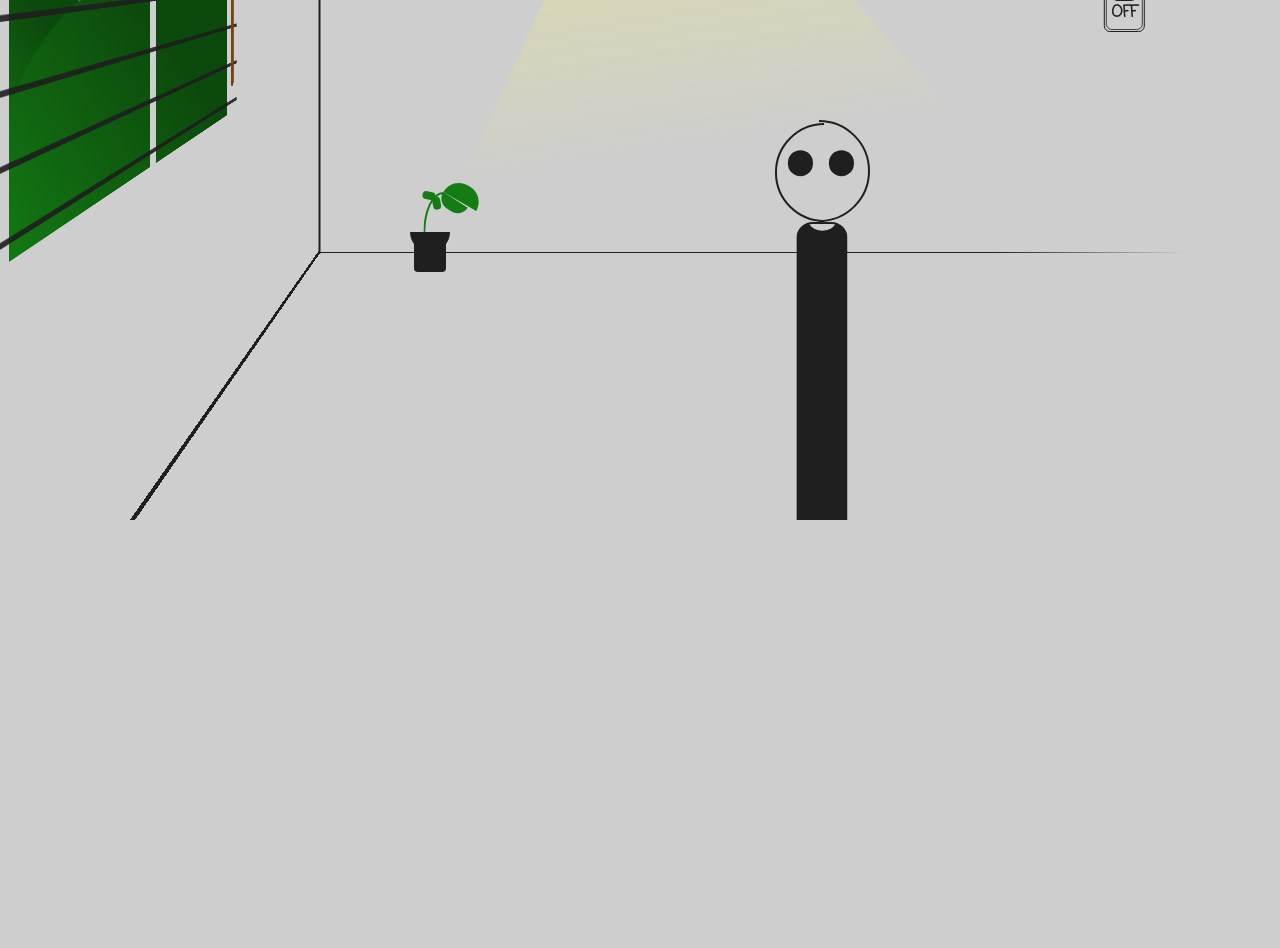
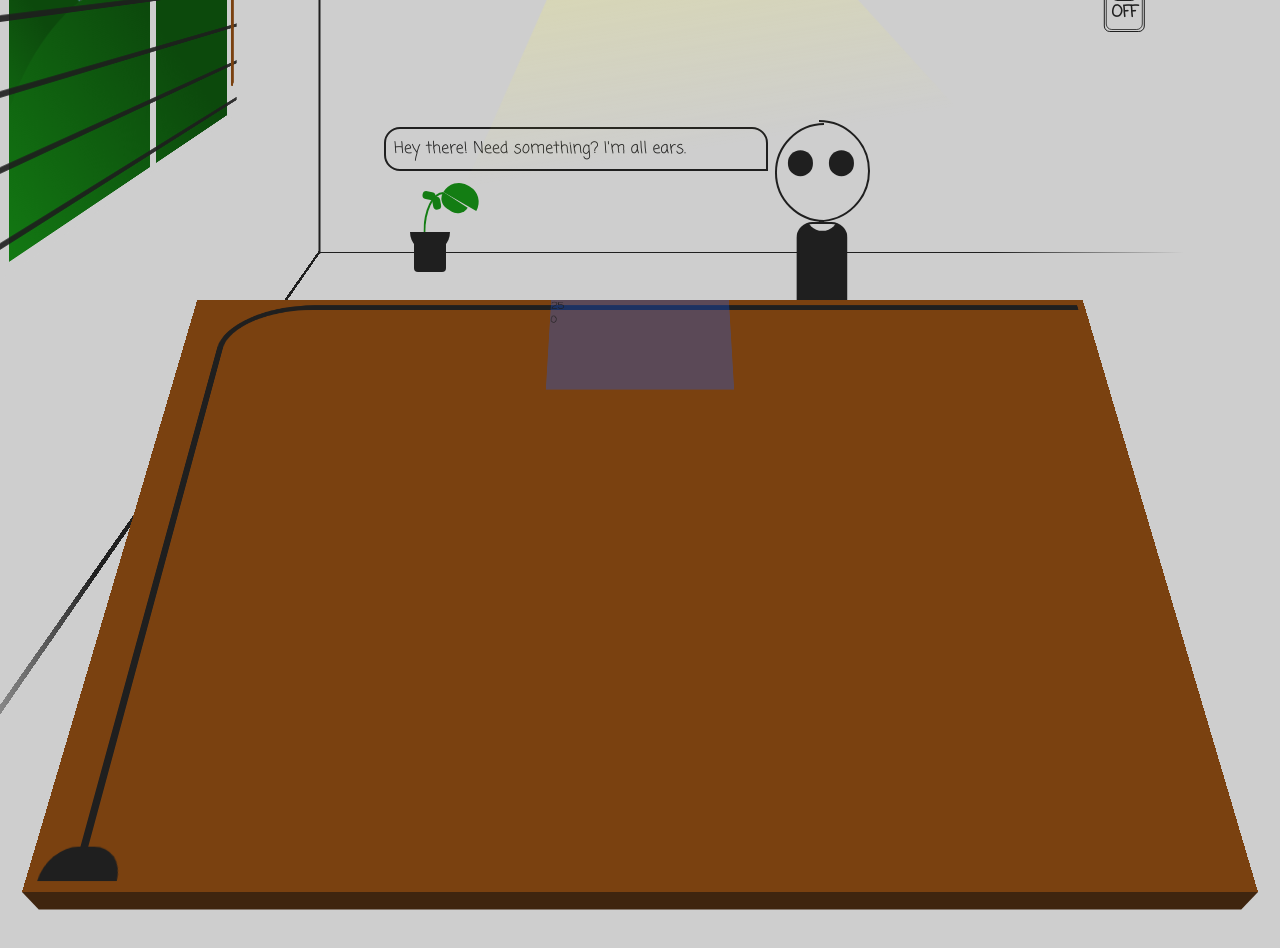
Before and after one commit to TohidEq/TohidEq, a Next.js app: page / in a window 1280 px wide. Shown: the part 280-1228 px from the top of the page. Before the commit the page ends 800 px from the top, so only its background shows below. Built offline with nearby package versions, Linux system fonts and the light colour scheme.

Commit message:
Create Desk, Add snap scroll

```diff
--- a/package.json
+++ b/package.json
@@ -9,6 +9,7 @@
     "lint": "eslint"
   },
   "dependencies": {
+    "@alvalens/react-fullpage-snap": "^1.0.2",
     "next": "16.4.2",
     "next-themes": "^0.4.6",
     "react": "19.3.0",
--- a/src/app/globals.css
+++ b/src/app/globals.css
@@ -34,6 +34,8 @@
   --redc:                        #ff3535;
   --only-redc:                   #ff3535;
   --woodenc:                     #7A4110;
+  --only-woodenc:                #7A4110;
+  --only-night-woodenc:          #3f250f;
   --filec:                       #a987ec;
   --paperc:                      #dec5b4;
 
@@ -79,7 +81,9 @@
   --color-only-white:             var(--only-white);
   --color-only-redc:              var(--only-redc);
   --color-only-greenc:            var(--only-greenc);
+  --color-only-woodenc:           var(--only-woodenc);
   --color-only-night-greenc:      var(--only-night-greenc);
+  --color-only-night-woodenc:     var(--only-night-woodenc);
 
   --color-sky-day:                var(--sky-day);
   --color-sky-night:              var(--sky-night);
@@ -110,20 +114,30 @@
   @apply select-none;
 }
 
+html{
+  @apply
+  max-h-[250dvh]
+  overflow-y-hidden
+  ;
+}
 body {
-  @apply
+  @apply m-0
   font-hand
   text-foreground
   bg-background
   overflow-x-hidden
-  overflow-y-hidden
+  max-h-[300vh]
+  ;
+}
+.home__container{
+  @apply
+  overflow-x-hidden
 
-  max-h-[200vh];
+  max-h-[300vh]
+  ;
 }
-
 .home__content{
   @apply
-  relative
   overflow-x-hidden
   ;
 }
@@ -131,9 +145,11 @@ body {
 
 #room{
   @apply
-  relative
-  overflow-x-hidden
-  h-screen;
+  absolute
+
+  h-screen
+  ;
+  /* h-[calc(200vh+300px)] */
 }
 
 
@@ -142,12 +158,11 @@ body {
 /* ---------- ITEMS ----------- */
 
 #wall{
-  @apply -z-50;
 
 }
 
 #clock{
-  @apply -z-40
+  @apply z-10
   absolute
   left-[39%]
   -translate-x-1/2
@@ -172,6 +187,11 @@ body {
   @apply top-1/2 left-3/5;
 }
 
+
+#desk{
+  @apply top-[50%]
+  ;
+}
 
 
 
--- a/src/app/page.tsx
+++ b/src/app/page.tsx
@@ -5,8 +5,34 @@ import Light from '../components/light/light';
 import Plant from '../components/plant/plant';
 import Window from '@/components/window/window';
 import Human from '../components/human/human';
+import Desk from '@/components/desk/desk';
+import { FullPageProvider, FullPageWrapper, Section } from '@alvalens/react-fullpage-snap';
+import { useEffect, useState } from 'react';
 
 export default function Home() {
+
+  const [scrollPercent, setScrollPercent] = useState<number>(0);
+  const deskTop = 50 ; // ? vh
+  useEffect(() => {
+    const handleScroll = () => {
+      const maxScroll = window.innerHeight * (deskTop/1.5/100);
+
+      const percent = Math.min(
+        Math.max((window.scrollY / maxScroll) * 100, 0),
+        100
+      );
+
+      setScrollPercent(percent);
+    };
+
+    window.addEventListener('scroll', handleScroll, { passive: true });
+
+    handleScroll();
+
+    return () => {
+      window.removeEventListener('scroll', handleScroll);
+    };
+  }, []);
 
   return (
     <div className="home" id="home">
@@ -20,10 +46,29 @@ export default function Home() {
 
             <Human />
 
-            {/* <Table /> */}
+            <Desk scrollPercent={scrollPercent} />
 
             <Light />
+
+
           </div>
+          <FullPageProvider
+            scrollingSpeed={1000}
+            anchors={['YourRoom', 'MyFolder', 'More']}
+            menu="#navigation"
+          >
+            <FullPageWrapper>
+              <Section className={`h-[50vh] `}>
+                <span className='invisible hidden'>room</span>
+              </Section>
+              <Section className='h-screen '>
+                <span className='invisible hidden'>desk</span>
+              </Section>
+              <Section className='h-screen bg-black text-white '>
+                <p>Lorem ipsum dolor sit amet consectetur adipisicing elit. Illum cum et, blanditiis rem nam ducimus recusandae inventore voluptatibus est dolores voluptate ad quam atque quaerat modi! Facere eum porro soluta.</p>
+              </Section>
+            </FullPageWrapper>
+          </FullPageProvider>
         </div>
       </main>
     </div>
--- a/src/components/clock/clock.css
+++ b/src/components/clock/clock.css
@@ -14,7 +14,7 @@
 }
 
 .clock__frame {
-  @apply relative aspect-square w-full rounded-full border md:border-2 border-black bg-background ;
+  @apply relative aspect-square w-full rounded-full border md:border-2 border-black bg-transparent;
 }
 
 /* Clock hands */
--- /dev/null
+++ b/src/components/desk/desk.css
@@ -0,0 +1,91 @@
+@reference "../../app/globals.css";
+
+.desk{
+  @apply absolute
+  w-screen h-screen
+  pointer-events-none
+  pb-7;
+
+  perspective: 800px;
+}
+
+.desk__container{
+  @apply w-full h-full
+  bg-only-woodenc
+  perspective-near;
+
+
+  transform-origin: bottom center;
+}
+.desk__container::after{
+  @apply absolute content-[""]
+  top-full
+  left-0
+  bg-only-night-woodenc
+  w-full
+  h-8
+  perspective-midrange;
+  transform: rotateX(-20deg);
+  transform-origin: top center;
+}
+
+.desk__light{
+  @apply absolute
+  top-[10px]
+  left-[10px]
+  w-[calc(100%-20px)]
+  h-[calc(100%-20px)]
+  overflow-hidden
+  pointer-events-none
+  ;
+}
+.desk__light::after{
+  @apply absolute content-[""]
+  bg-black rounded-full
+  left-[2px]
+  top-full
+  -translate-y-1/2
+  w-[10vmin] h-[8vmin]
+  pointer-events-none
+  ;
+}
+.desk__light__lamp{
+  @apply absolute
+  w-[calc(100vw-10vmin-10px)] h-full
+  left-[calc(5vmin-4px)]
+  top-0
+
+  rounded-tl-[10%]
+  border-foreground
+  border-t-8
+  border-l-8
+  pointer-events-none
+  ;
+
+}
+.desk__light__ray{
+  @apply absolute
+  w-[90%] h-[10vmin]
+  top-0 right-0
+  bg-linear-to-b
+  from-night-light/20
+  to-transparent
+  pointer-events-none
+  ;
+}
+
+
+
+
+
+
+
+
+
+
+.desk__content{
+  @apply w-1/5 h-1/5 mx-auto bg-blue-600/30
+  pointer-events-auto ;
+  perspective: 800px;
+  transform-origin: bottom center;
+}
--- /dev/null
+++ b/src/components/desk/desk.tsx
@@ -0,0 +1,49 @@
+
+'use client';
+
+import './desk.css';
+
+
+export default function Desk(props: {scrollPercent:number}) {
+  const { scrollPercent } = props;
+
+  function rotatePercentToDeg(x: number):number{
+    const maxDeg = 25;
+    const y = (maxDeg * x) / 100;
+    return maxDeg-Number(y.toFixed(2));
+  }
+  function paddingPercentToPx(x: number):number{
+    const extraPx = 2;
+    const maxPx= 20;
+    const y = (maxPx* x) / 100;
+    return maxPx-Number(y.toFixed(2)) + extraPx;
+  }
+
+
+  return (
+    <div className="desk" id="desk"
+          style={{
+              paddingTop: `${paddingPercentToPx(scrollPercent)}px`,
+              paddingLeft: `${paddingPercentToPx(scrollPercent)}px`,
+              paddingRight: `${paddingPercentToPx(scrollPercent)}px`,
+            }}>
+      <div className="desk__container"
+        style={{
+          transform: `rotateX(${rotatePercentToDeg(scrollPercent)}deg)`
+        }}
+      >
+        <div className="desk__light">
+          <div className="desk__light__lamp">
+            <div className="desk__light__ray"></div>
+          </div>
+        </div>
+        <div className="desk__content">
+          {rotatePercentToDeg(scrollPercent)}
+          <br />
+          { scrollPercent}
+        </div>
+      </div>
+    </div>
+  );
+
+}
--- a/src/components/human/human.tsx
+++ b/src/components/human/human.tsx
@@ -16,7 +16,7 @@ const MESSAGES_LIST = [
   "Seriously? What exactly are you looking for?",
 ];
 
-const MESSAGE_DELAY = 3000;
+const MESSAGE_DELAY = 6000;
 const FIRST_MESSAGE_DELAY = 500;
 const LIGHT_OFF_DELAY = 30 * 1000;
 const LIGHT_ON_DELAY = 2 * 60 * 1000;
@@ -95,7 +95,7 @@ export default function Human() {
 
   return (
     <div className="human" id="human">
-      <main className="human__countainer">
+      <div className="human__countainer">
         <div className="human__content">
           <div className={`human__message human__message--${messageVisibility} absolute`}>
             {humanMessage}
@@ -117,7 +117,7 @@ export default function Human() {
               </div>
           </div>
         </div>
-      </main>
+      </div>
     </div>
   );
 }
--- a/src/components/wall/wall.css
+++ b/src/components/wall/wall.css
@@ -2,35 +2,33 @@
 
 .wall{
   @apply
-  w-screen
-  h-screen
   relative
-  bg-greenc/0
+  w-[100vw]
+  h-[100vh]
+  bg-transparent
 
   ;
 }
 
 .wall__container{
-
+  @apply w-full h-full
+  bg-transparent;
 }
 
 .wall__content{
-  @apply
-  w-[80vmin]
+  @apply w-[80vmin]
   h-[80vmin]
-
+  bg-transparent
   absolute
   left-[25%]
-  bottom-1/3
-
-  ;
+  bottom-1/3;
 }
 
 .wall__x, .wall__y, .wall__z{
   @apply
   bg-linear-to-r
-  from-foreground
-  via-foreground
+  from-black
+  via-black
   to-transparent
   from-0%
   via-70%
```
Also changed, not shown: 1 other file (tests, documents, lock files or other folders).
